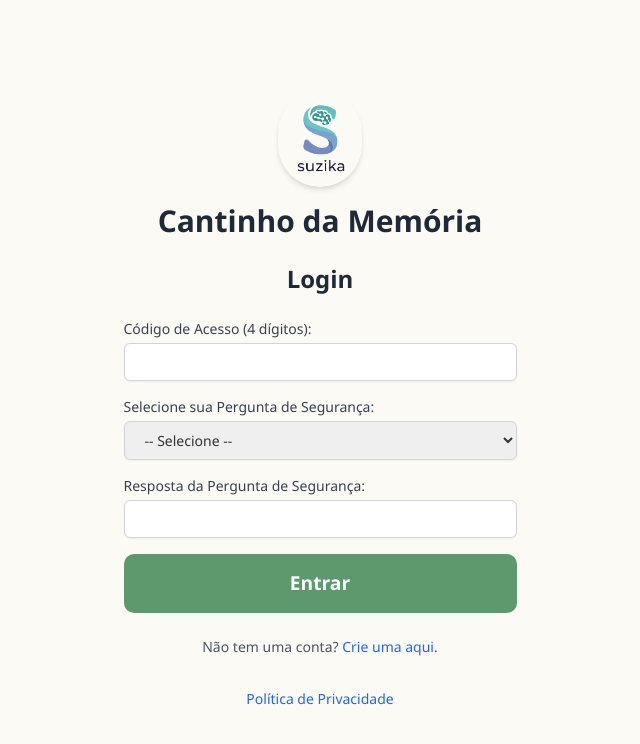
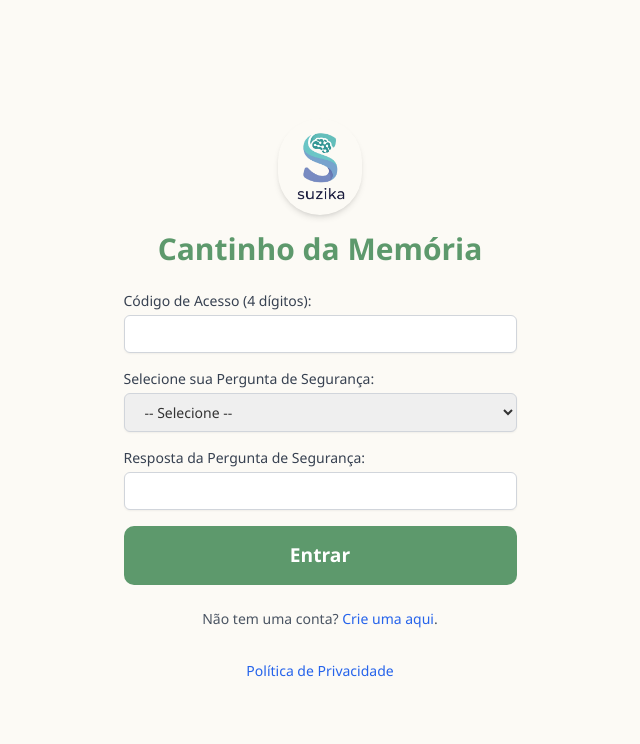
Before and after one commit to sndemedeiros/cantinhodamemoria, a plain HTML site: page frontend/index.html in a window 1280 px wide. Shown: the whole page, without its empty margins (320-960 px from the left). Drawn offline with nearby package versions, Linux system fonts and the light colour scheme.

Commit message:
Aplica título verde, remove títulos de formulário e corrige modal de privacidade no index.html

```diff
--- a/frontend/index.html
+++ b/frontend/index.html
@@ -1,3 +1,4 @@
+<!DOCTYPE html>
 <html lang="pt-BR">
 
 <head>
@@ -79,14 +80,15 @@
             <img src="logo_suzika.png" alt="Logo Cantinho da Memória" class="h-24 w-auto rounded-full shadow-md">
         </div>
         <!-- Nome do Aplicativo Adicionado -->
-        <h1 class="text-3xl font-bold text-gray-800 mb-6 text-center">Cantinho da Memória</h1>
+        <h1 class="text-3xl font-bold text-center text-[#5d996c] mb-6">Cantinho da Memória</h1>
+        <!-- Cor alterada para verde -->
 
         <!-- Message Box -->
         <div id="message-box" class="message-box hidden"></div> <!-- Removido classes Tailwind conflitantes -->
 
         <!-- Login Form Section -->
         <div id="login-form-section" class="form-section active">
-            <h2 class="text-2xl font-bold text-gray-800 mb-6 text-center">Login</h2>
+            <!-- <h2 class="text-2xl font-bold text-gray-800 mb-6 text-center">Login</h2> --> <!-- REMOVIDO -->
             <form id="login-form" class="space-y-4">
                 <div>
                     <label for="login-code" class="block text-sm font-medium text-gray-700 mb-1">Código de Acesso (4
@@ -123,7 +125,7 @@
 
         <!-- Register Form Section -->
         <div id="register-form-section" class="form-section hidden">
-            <h2 class="text-2xl font-bold text-gray-800 mb-6 text-center">Criar Conta</h2>
+            <!-- <h2 class="text-2xl font-bold text-gray-800 mb-6 text-center">Criar Conta</h2> --> <!-- REMOVIDO -->
             <form id="register-form" class="space-y-4">
                 <div>
                     <label for="register-code" class="block text-sm font-medium text-gray-700 mb-1">Escolha um Código de
```
